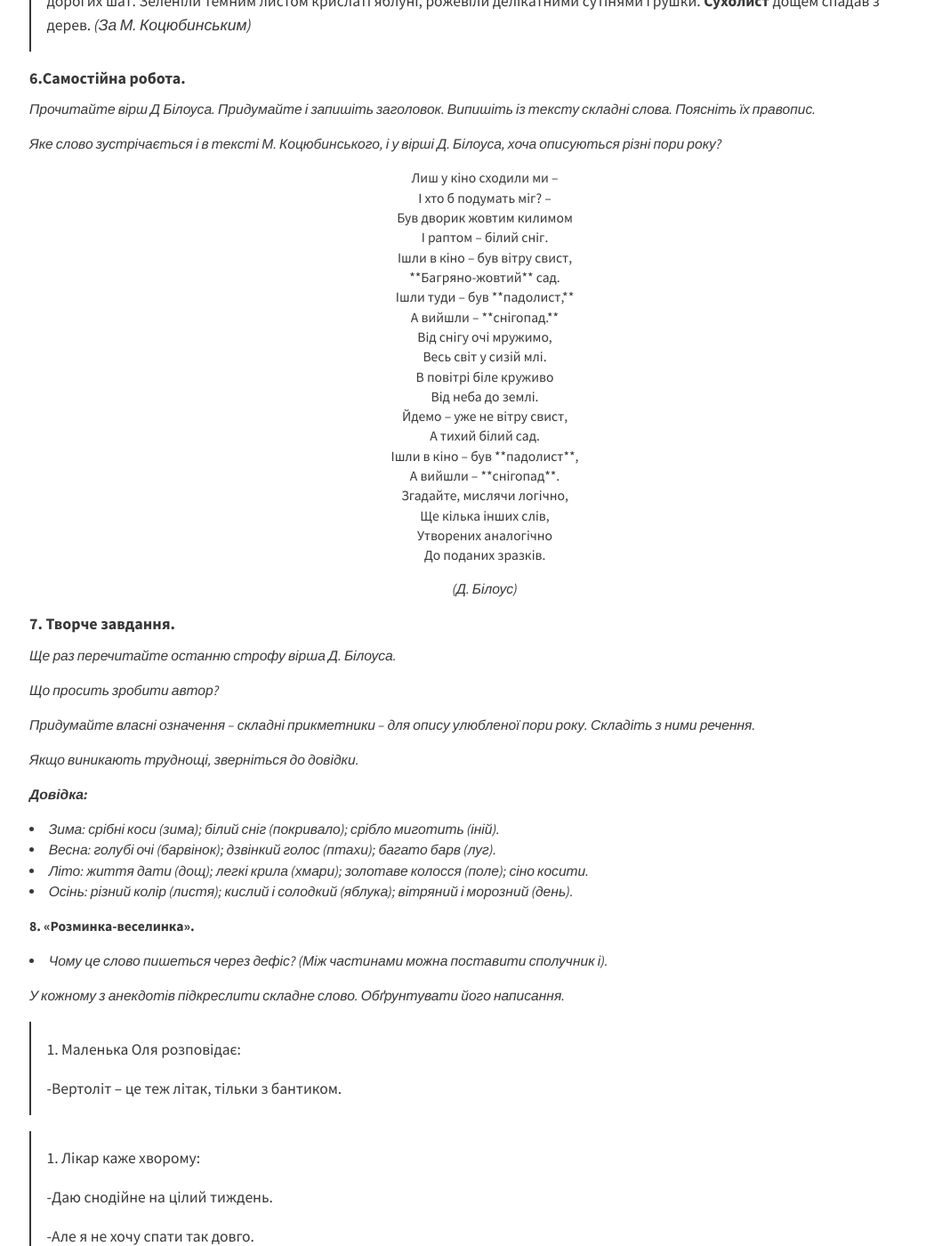
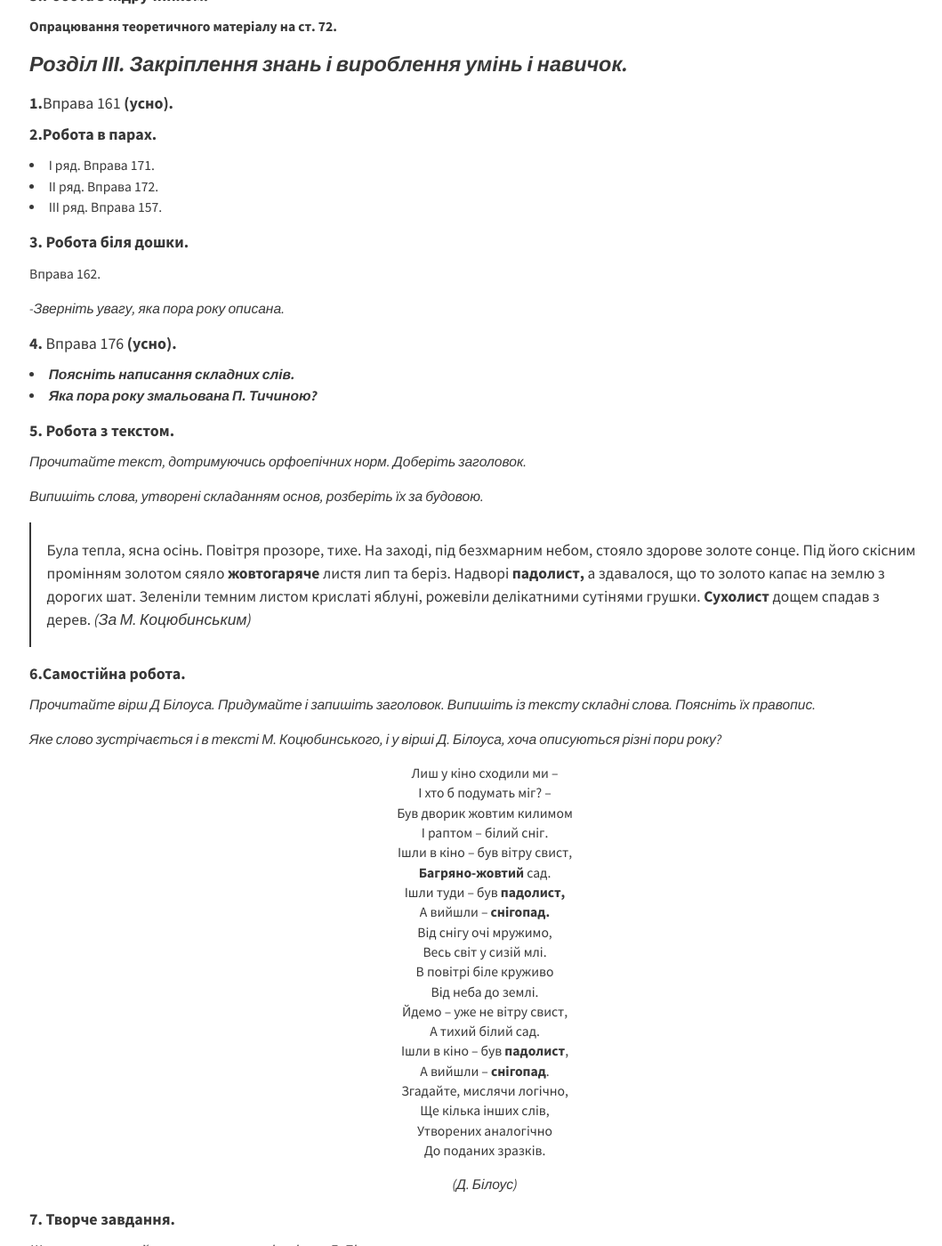
Before and after one commit to tetyanashevchuk/tetyanashevchuk.github.io, a Jekyll site: the page built from _posts/2016-02-26--mova-Spoluchni-o-e-je-v-skladnuh-rechennyah-pravopus-skladnuh-sliv-razom-i-cherez-defis.md, in a window 1280 px wide and 1400 px high, scrolled down 4748 px. Shown: the whole window at 89% size, without its empty margins (95-1154 px from the left). Built offline with Jekyll 4.4.1, drawn with Linux system fonts in a browser that asks for light colours; nearby versions of some CDN libraries; some of the changed text lies outside the part shown.

```diff
--- a/_posts/2016-02-26--mova-Spoluchni-o-e-je-v-skladnuh-rechennyah-pravopus-skladnuh-sliv-razom-i-cherez-defis.md
+++ b/_posts/2016-02-26--mova-Spoluchni-o-e-je-v-skladnuh-rechennyah-pravopus-skladnuh-sliv-razom-i-cherez-defis.md
@@ -35,6 +35,8 @@
  <center>Важкої череди в години водопою.</center>
  <center>У степ помчався змієвидний шлях,</center>
  <center>Немов дражнив Чумацький, краплевидний, шлях…</center>
+
+<br>
 
 **Епіграфи:**
 
@@ -83,8 +85,8 @@
 
 А сучасний поет Анатолій Кичинський не менш поетично написав:
 
-**<center>У степ помчався змієвидний шлях,<center>**
-**<center>Немов дражнив Чумацький, краплевидний, Шлях…<center>**
+**<center>У степ помчався змієвидний шлях,</center>**
+**<center>Немов дражнив Чумацький, краплевидний, Шлях…</center>**
 
 - Чи відомо вам, як утворено виділені слова?
 - Чому саме такі сполучні букви (о, е, є) використано для їх утворення?
@@ -100,9 +102,9 @@
 | 1. Про закономірність уживання сполучних голосних у складних словах. <br> 2. Про правопис складних слів разом і через дефіс. | 1. Визначати орфограму «Літера о, е, є в складних словах». <br> 2. обгрунтовувати написання складних слів відповідними орфографічними правилами. <br> 3. Уживати складні слова у власному мовленні. <br> 4.  Утворювати складні слова. <br> 5. Редагувати тексти, усуваючи недоліки у написанні складних слів. |
 
 **<center>Пам’ятати!</center>**
-***<center>1.Творчість в усьому!<center>***
-***<center>2. Сила в єдності!<center>***
-***<center>3.Знання+уміння+ творчість + єдність = мовна культура!<center>***
+***<center>1.Творчість в усьому!</center>***
+***<center>2. Сила в єдності!</center>***
+***<center>3.Знання+уміння+ творчість + єдність = мовна культура!</center>***
 
 На запитання, які я перед вами поставила, ви зможете відповісти,
 вивчивши тему сьогоднішнього уроку. Здобуті знання допоможуть вам
@@ -152,7 +154,7 @@
 
 **«Сполучні \[о\],** **\[е\]** **у складних словах».**
 
-![](../postImages/2016-01-02-26.png)
+![](../../../postImages/2016-01-02-26.png)
 
 *(Учні записують пояснення до проблемного питання).*
 
@@ -189,7 +191,7 @@
 - ІІ ряд. Вправа 172.
 - ІІІ ряд. Вправа 157.
 
-#### **3. Робота біля дошки. **
+#### **3. Робота біля дошки.**
 
 Вправа 162.
 
@@ -226,17 +228,17 @@
 <center>Був дворик жовтим килимом</center>
 <center>І раптом – білий сніг.</center>
 <center>Ішли в кіно – був вітру свист,</center>
-<center>**Багряно-жовтий** сад.</center>
-<center>Ішли туди – був **падолист,**</center>
-<center>А вийшли – **снігопад.**</center>
+<center><b>Багряно-жовтий</b> сад.</center>
+<center>Ішли туди – був <b>падолист,</b></center>
+<center>А вийшли – <b>снігопад.</b></center>
 <center>Від снігу очі мружимо,</center>
 <center>Весь світ у сизій млі.</center>
 <center>В повітрі біле круживо</center>
 <center>Від неба до землі.</center>
 <center>Йдемо – уже не вітру свист,</center>
 <center>А тихий білий сад.</center>
-<center>Ішли в кіно – був **падолист**,</center>
-<center>А вийшли – **снігопад**.</center>
+<center>Ішли в кіно – був <b>падолист</b>,</center>
+<center>А вийшли – <b>снігопад</b>.</center>
 <center>Згадайте, мислячи логічно,</center>
 <center>Ще кілька інших слів,</center>
 <center>Утворених аналогічно</center>
```
